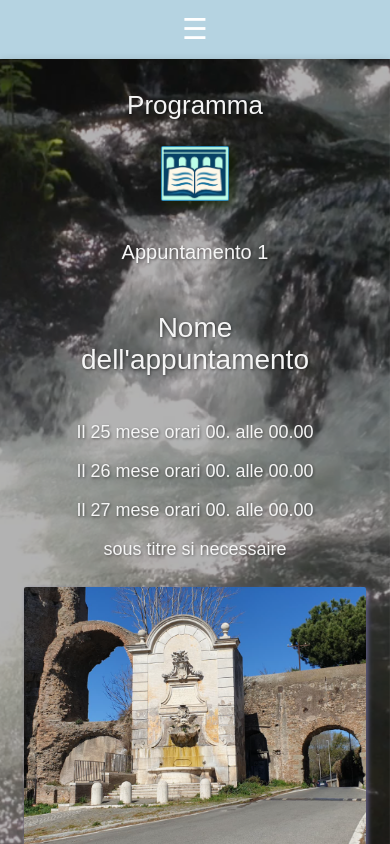
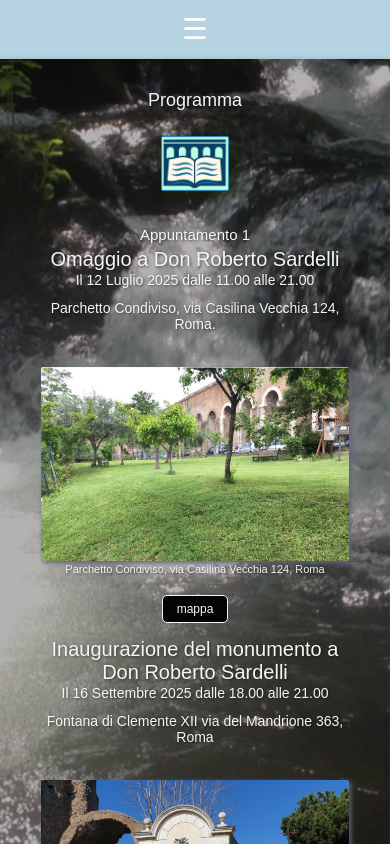
Before and after one commit to fguerin555/aqua, a React (Create React App) app: page /newprogramma in a window 390 px wide. Built offline with nearby package versions, Linux system fonts and the light colour scheme.

Commit message:
miseenpageok

```diff
--- a/src/pages/NewProgrammaFile/NewProgramma.js
+++ b/src/pages/NewProgrammaFile/NewProgramma.js
@@ -29,14 +29,41 @@ const Programma = () => {
           <p>Appuntamento 1</p>
         </div>
         <div className={styles.NameAppuntamento}>
-          <p>Nome dell'appuntamento</p>
+          <p>Omaggio a Don Roberto Sardelli</p>
+        </div>
+
+        <div className={styles.Orari}>
+          <p> Il 12 Luglio 2025 dalle 11.00 alle 21.00</p>
+        </div>
+        <div className={styles.Luoghi}>
+          <p>Parchetto Condiviso, via Casilina Vecchia 124, Roma.</p>
+        </div>
+
+        <div className={styles.Foto}>
+          <img
+            src={parchetto}
+            alt="Parchetto Condiviso, via Casilina Vecchia 124, Roma"
+          />
+        </div>
+
+        <div className={styles.LegendaFoto}>
+          <p>Parchetto Condiviso, via Casilina Vecchia 124, Roma </p>
+        </div>
+
+        <div className={styles.buttonWrapper}>
+          <MapButton mapQuery="Parchetto Condiviso, via Casilina Vecchia 124, Roma" />
+        </div>
+
+        <div className={styles.NameAppuntamento}>
+          <p>Inaugurazione del monumento a Don Roberto Sardelli</p>
         </div>
         <div className={styles.Orari}>
-          <p> Il 25 mese orari 00. alle 00.00</p>
-          <p> Il 26 mese orari 00. alle 00.00</p>
-          <p> Il 27 mese orari 00. alle 00.00</p>
-          <p> sous titre si necessaire</p>
+          <p> Il 16 Settembre 2025 dalle 18.00 alle 21.00</p>
         </div>
+        <div className={styles.Luoghi}>
+          <p>Fontana di Clemente XII via del Mandrione 363, Roma</p>
+        </div>
+
         <div className={styles.Foto}>
           <img
             src={fontana}
@@ -51,24 +78,6 @@ const Programma = () => {
         </div>
         <div className={styles.buttonWrapper}>
           <MapButton mapQuery="Fontana di Clemente XII e mura limitrofe via del Mandrione 363, Roma" />
-        </div>
-        <div className={styles.Foto}>
-          <img
-            src={parchetto}
-            alt="Parchetto Condiviso, via Casilina Vecchia 124, Roma"
-          />
-        </div>
-
-        <div className={styles.LegendaFoto}>
-          <p>Parchetto Condiviso, via Casilina Vecchia 124, Roma </p>
-        </div>
-        <div className={styles.buttonWrapper}>
-          <MapButton mapQuery="Parchetto Condiviso, via Casilina Vecchia 124, Roma" />
-        </div>
-        <div className={styles.Luoghi}>
-          <p>adresse 1, adresse 2</p>
-          <p>adresse 3, adresse 4</p>
-          <p>adresse 5, adresse6</p>
         </div>
         <div className={styles.EventDescription}>
           <p>
@@ -90,7 +99,7 @@ const Programma = () => {
             <br></br> MASSIMILIANO FIORUCCI, magnifico rettore dell’università
             Roma tre. <br></br>VANESSA ROGHI, storica della scuola e
             dell’educazione.<br></br>Pubblico di riferimento: bambini, adulti,
-            tutti.
+            tutti.<br></br> Accesso libero.
           </p>
         </div>
       </div>
--- a/src/pages/NewProgrammaFile/NewProgramma.module.css
+++ b/src/pages/NewProgrammaFile/NewProgramma.module.css
@@ -63,25 +63,41 @@
   box-sizing: border-box;
 }
 
-.TitleAppuntamento {
+.TitleAppuntamento p {
+  text-align: center;
+  font-size: 28px;
+  color: whitesmoke;
+  font-family: "Poppins-Medium", Arial, sans-serif;
+  margin-bottom: 0;
+}
+
+.NameAppuntamento p {
   text-align: center;
   font-size: 25px;
   color: whitesmoke;
   font-family: "Poppins-Medium", Arial, sans-serif;
+  margin-bottom: 0;
+  margin-top: 5px;
 }
-.NameAppuntamento {
-  text-align: center;
-  font-size: 25px;
-  color: whitesmoke;
-  font-family: "Poppins-Medium", Arial, sans-serif;
-}
+
 .Orari p {
   text-align: center;
   font-size: 20px;
   color: whitesmoke;
   font-family: "Poppins-Medium", Arial, sans-serif;
   margin-bottom: 2px;
+  margin-top: 1px;
 }
+
+.Luoghi p {
+  text-align: center;
+  font-size: 20px;
+  color: whitesmoke;
+  font-family: "Poppins-Medium", Arial, sans-serif;
+  margin-top: 10px;
+  margin-bottom: 10px;
+}
+
 .Foto {
   position: relative;
   z-index: 1;
@@ -106,14 +122,6 @@
 .LegendaFoto p {
   text-align: center;
   font-size: 15px;
-  color: whitesmoke;
-  font-family: "Poppins-Medium", Arial, sans-serif;
-  margin-top: 10px;
-  margin-bottom: 10px;
-}
-.Luoghi {
-  text-align: center;
-  font-size: 20px;
   color: whitesmoke;
   font-family: "Poppins-Medium", Arial, sans-serif;
   margin-top: 10px;
@@ -158,6 +166,10 @@
   .TitleAppuntamento,
   .NameAppuntamento,
   .Orari,
+  .Luoghi,
+  .Foto,
+  .LegendaFoto,
+  .foto img,
   .EventDescription,
   .ArtistList {
     width: 90%;
@@ -176,12 +188,17 @@
   .Orari p {
     font-size: 18px;
   }
+
+  .Luoghi p {
+    font-size: 18px;
+  }
+
   .EventDescription p {
     font-size: 14px; /* Taille intermédiaire pour tablette */
   }
 
   .ArtistList {
-    font-size: 16px; /* Taille intermédiaire pour tablette */
+    font-size: 14px; /* Taille intermédiaire pour tablette */
     margin-left: 20%;
   }
 
@@ -204,30 +221,37 @@
   .TitleAppuntamento,
   .NameAppuntamento,
   .Orari,
+  .Luoghi,
+  .Foto,
+  .LegendaFoto,
+  .foto img,
   .EventDescription,
   .ArtistList {
     width: 90%;
   }
 
   .ProgrammaPageTitle p {
-    font-size: 26px;
+    font-size: 20px;
   }
   .TitleAppuntamento p {
-    font-size: 20px;
+    font-size: 18px;
   }
   .NameAppuntamento p {
-    font-size: 28px; /* Taille intermédiaire pour tablette */
+    font-size: 24px; /* Taille intermédiaire pour tablette */
   }
 
   .Orari p {
-    font-size: 18px;
+    font-size: 16px;
+  }
+  .Luoghi p {
+    font-size: 16px;
   }
   .EventDescription p {
     font-size: 14px; /* Taille intermédiaire pour tablette */
   }
 
   .ArtistList {
-    font-size: 16px; /* Taille intermédiaire pour tablette */
+    font-size: 14px; /* Taille intermédiaire pour tablette */
     margin-left: 15%;
   }
 
@@ -250,30 +274,37 @@
   .TitleAppuntamento,
   .NameAppuntamento,
   .Orari,
+  .Luoghi,
+  .Foto,
+  .LegendaFoto,
+  .foto img,
   .EventDescription,
   .ArtistList {
     width: 90%;
   }
 
   .ProgrammaPageTitle p {
-    font-size: 26px;
+    font-size: 18px;
   }
   .TitleAppuntamento p {
-    font-size: 20px;
+    font-size: 15px;
   }
   .NameAppuntamento p {
-    font-size: 28px; /* Taille intermédiaire pour tablette */
+    font-size: 20px; /* Taille intermédiaire pour tablette */
   }
 
   .Orari p {
-    font-size: 18px;
+    font-size: 14px;
+  }
+  .Luoghi p {
+    font-size: 14px;
   }
   .EventDescription p {
     font-size: 14px; /* Taille intermédiaire pour tablette */
   }
 
   .ArtistList {
-    font-size: 16px; /* Taille intermédiaire pour tablette */
+    font-size: 14px; /* Taille intermédiaire pour tablette */
     margin-left: 10%;
   }
 
--- a/src/pages/StampaFile/Stampa.module.css
+++ b/src/pages/StampaFile/Stampa.module.css
@@ -18,8 +18,8 @@
 .BackgroundFoto img {
   object-fit: cover;
   position: fixed;
-  top: 0; /* Aligne en haut */
-  left: 0; /* Aligne à gauche */
+  top: 0;
+  left: 0;
   z-index: -1;
   width: 100vw;
   height: 100vh; /* MODIFIÉ: Assure que l'image couvre toute la hauteur de la fenêtre */
```
